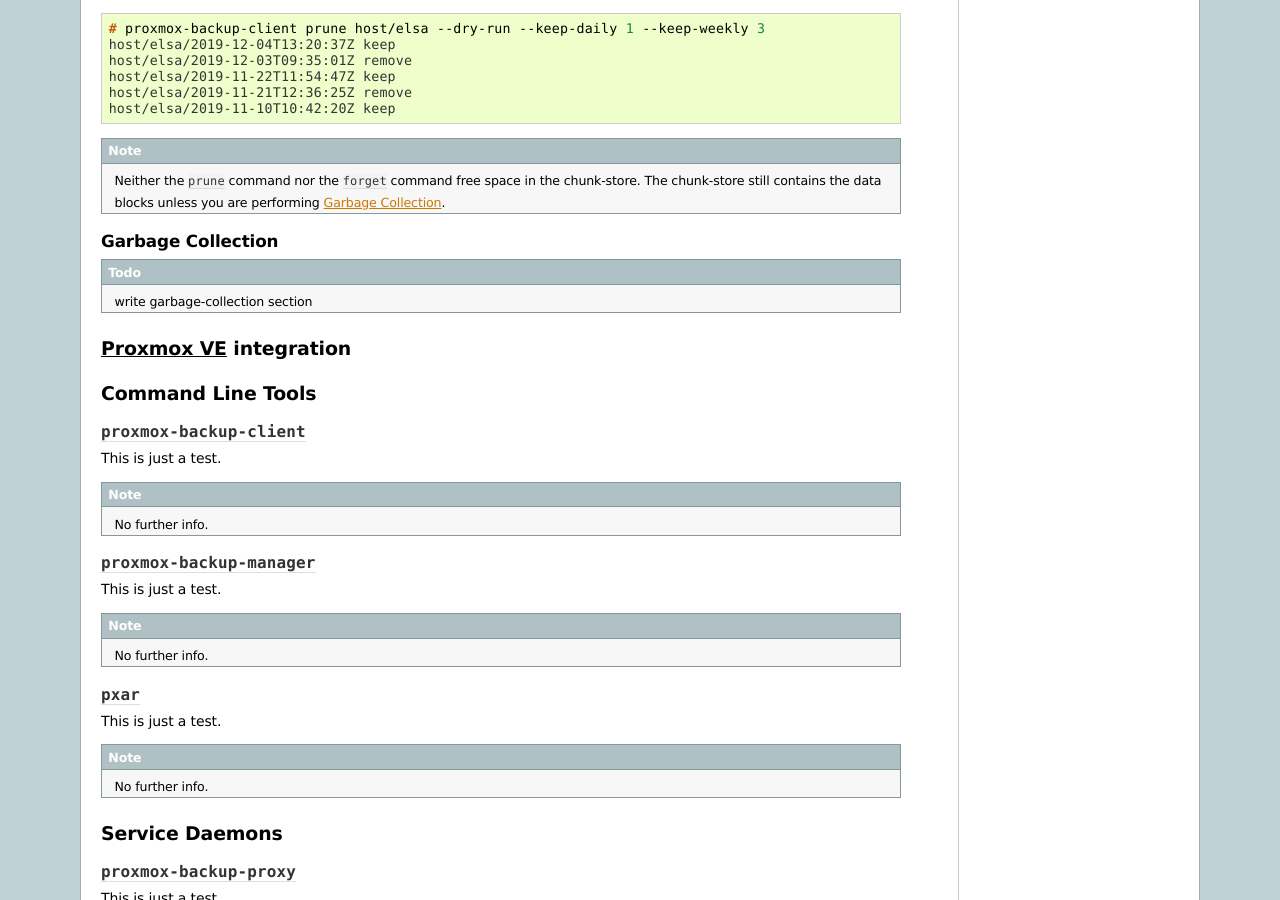
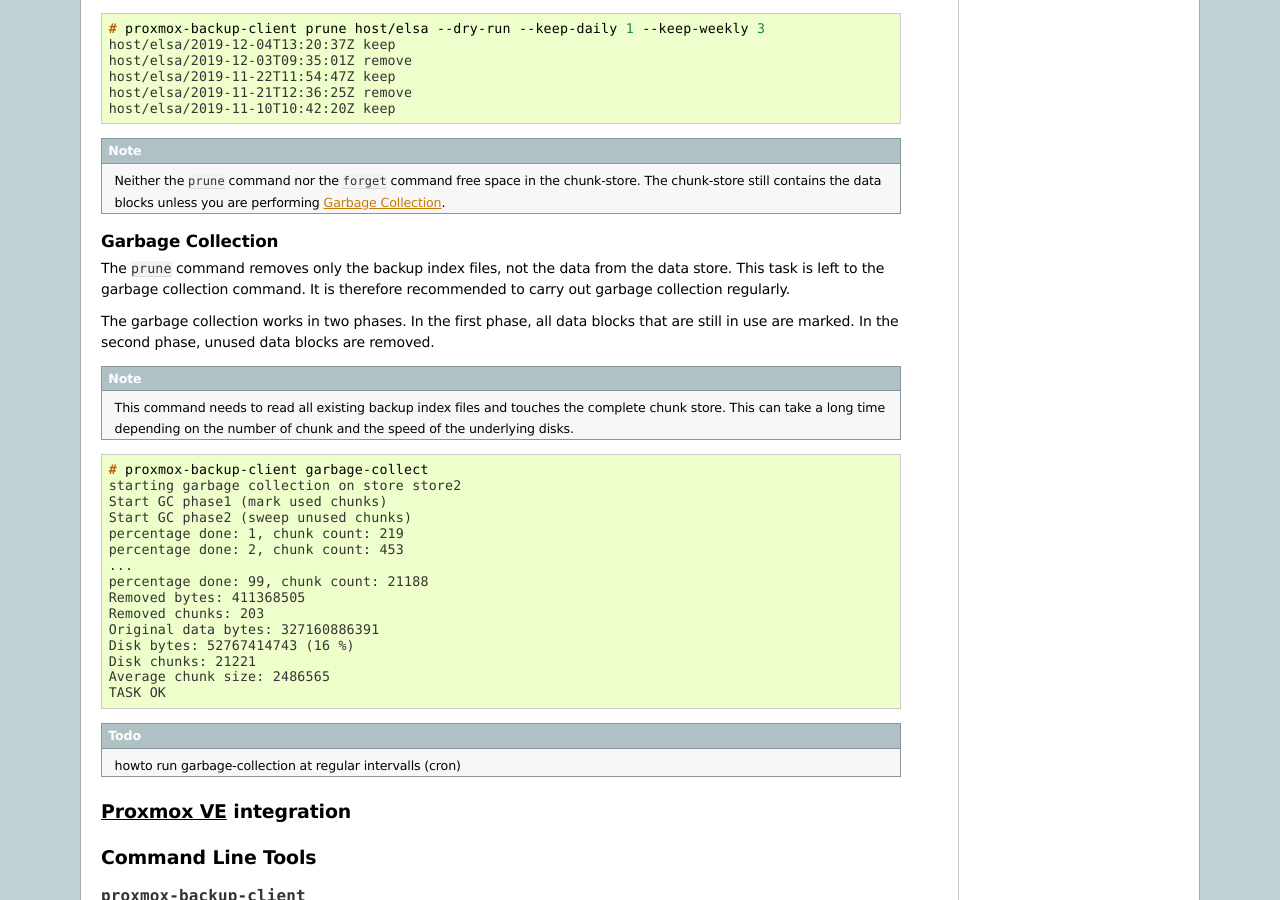
Before and after one commit to proxmox/proxmox-backup, a Sphinx documentation site: the page built from docs/administration-guide.rst, in a window 1280 px wide and 900 px high, scrolled down 6438 px. Built offline with Sphinx 7.4.7, drawn with Linux system fonts in a browser that asks for light colours.

Commit message:
docs/administration-guide.rst: document garbage collection

```diff
--- a/docs/administration-guide.rst
+++ b/docs/administration-guide.rst
@@ -488,7 +488,41 @@
 Garbage Collection
 ~~~~~~~~~~~~~~~~~~
 
-.. todo:: write garbage-collection section
+The ``prune`` command removes only the backup index files, not the data
+from the data store. This task is left to the garbage collection
+command. It is therefore recommended to carry out garbage collection
+regularly.
+
+The garbage collection works in two phases. In the first phase, all
+data blocks that are still in use are marked. In the second phase,
+unused data blocks are removed.
+
+.. note:: This command needs to read all existing backup index files
+  and touches the complete chunk store. This can take a long time
+  depending on the number of chunk and the speed of the underlying
+  disks.
+
+
+.. code-block:: console
+
+  # proxmox-backup-client garbage-collect
+  starting garbage collection on store store2
+  Start GC phase1 (mark used chunks)
+  Start GC phase2 (sweep unused chunks)
+  percentage done: 1, chunk count: 219
+  percentage done: 2, chunk count: 453
+  ...
+  percentage done: 99, chunk count: 21188
+  Removed bytes: 411368505
+  Removed chunks: 203
+  Original data bytes: 327160886391
+  Disk bytes: 52767414743 (16 %)
+  Disk chunks: 21221
+  Average chunk size: 2486565
+  TASK OK
+
+
+.. todo:: howto run garbage-collection at regular intervalls (cron)
 
 
 .. _pve-integration:
```
